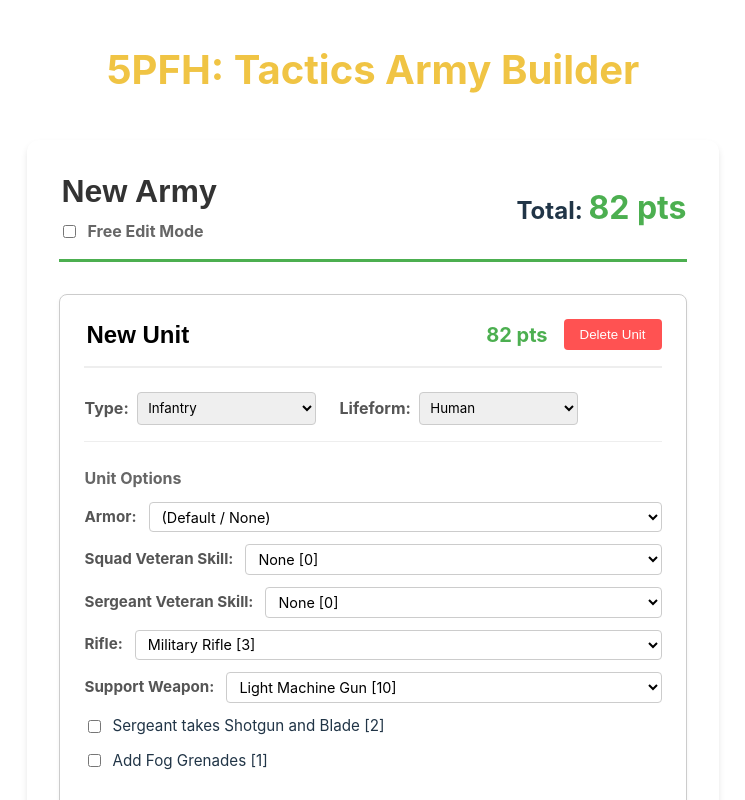
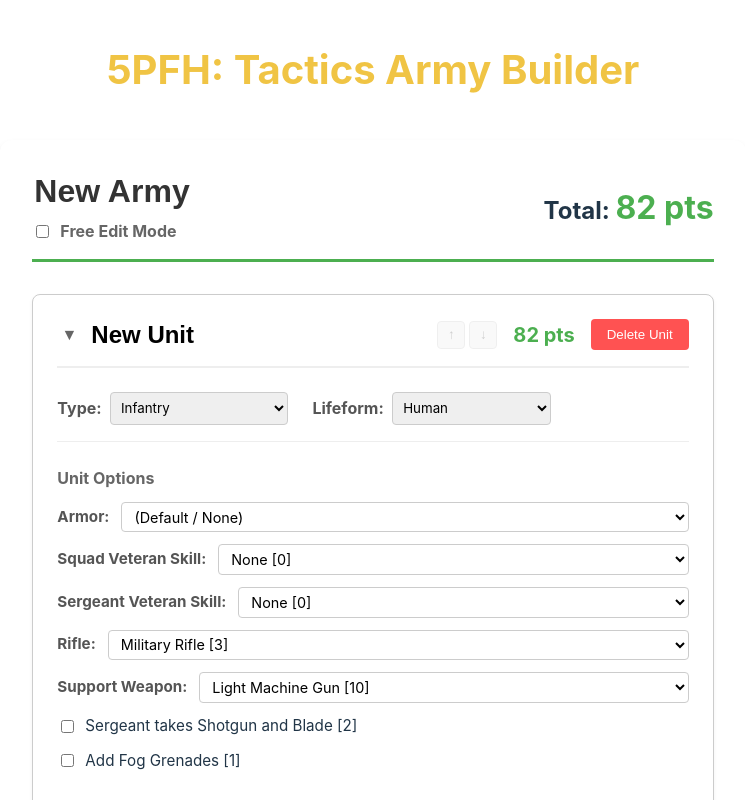
Before and after one commit to pomalley/tactics-builder, a Vue app: page / in a window 1280 px wide. Both pictures are taken after a click on the button "+ Add New Unit". Shown: the top 800 px of the page, without its empty margins (267-1012 px from the left). Built offline with nearby package versions, Linux system fonts and the light colour scheme.

Commit message:
minimize and move units

```diff
--- a/src/components/UnitItem.vue
+++ b/src/components/UnitItem.vue
@@ -18,12 +18,17 @@ import {
   removeSlotFromUnit,
   addExtraToUnit,
   removeExtraFromUnit,
+  toggleUnitMinimized,
+  moveUnit,
 } from "../store";
 import { formatSlotName } from "../utils";
 
 const props = defineProps<{
   unit: Unit;
 }>();
+
+const isFirst = computed(() => armyState.units[0]?.id === props.unit.id);
+const isLast = computed(() => armyState.units[armyState.units.length - 1]?.id === props.unit.id);
 
 const lifeformTypes = Object.keys(lifeformClassPoints) as Lifeform[];
 
@@ -163,13 +168,40 @@ const getOptionPointsLabel = (opt: UnitOptionDef) => {
 <template>
   <div class="unit-item">
     <div class="unit-header">
+      <div class="header-main">
+        <button
+          @click="toggleUnitMinimized(unit.id)"
+          class="toggle-btn"
+          :title="unit.minimized ? 'Expand' : 'Collapse'"
+        >
+          {{ unit.minimized ? '▶' : '▼' }}
+        </button>
         <input
           type="text"
           v-model="unit.name"
           class="unit-name-input"
           placeholder="Unit Name"
         />
+      </div>
       <div class="unit-actions">
+        <div class="move-btns">
+          <button
+            @click="moveUnit(unit.id, 'up')"
+            :disabled="isFirst"
+            class="move-btn"
+            title="Move Up"
+          >
+            ↑
+          </button>
+          <button
+            @click="moveUnit(unit.id, 'down')"
+            :disabled="isLast"
+            class="move-btn"
+            title="Move Down"
+          >
+            ↓
+          </button>
+        </div>
         <span class="unit-points">{{ unitPoints }} pts</span>
         <button @click="emit('remove', unit.id)" class="remove-btn">
           Delete Unit
@@ -177,6 +209,7 @@ const getOptionPointsLabel = (opt: UnitOptionDef) => {
       </div>
     </div>
 
+    <div v-if="!unit.minimized" class="unit-body">
       <div class="unit-settings">
         <div class="setting-group">
           <label>Type:</label>
@@ -302,6 +335,7 @@ const getOptionPointsLabel = (opt: UnitOptionDef) => {
         </button>
       </div>
     </div>
+  </div>
 </template>
 
 <style scoped>
@@ -344,6 +378,37 @@ const getOptionPointsLabel = (opt: UnitOptionDef) => {
     align-items: center;
     margin-bottom: 1.5rem;
   }
+}
+
+.header-main {
+  display: flex;
+  align-items: center;
+  gap: 0.5rem;
+  flex: 1;
+}
+
+.toggle-btn {
+  background: transparent;
+  border: none;
+  cursor: pointer;
+  font-size: 1rem;
+  padding: 0.25rem;
+  color: #666;
+  display: flex;
+  align-items: center;
+  justify-content: center;
+  width: 24px;
+  height: 24px;
+}
+
+@media (prefers-color-scheme: dark) {
+  .toggle-btn {
+    color: #aaa;
+  }
+}
+
+.toggle-btn:hover {
+  color: #4caf50;
 }
 
 @media (prefers-color-scheme: dark) {
@@ -429,6 +494,44 @@ const getOptionPointsLabel = (opt: UnitOptionDef) => {
   display: flex;
   align-items: center;
   gap: 1rem;
+}
+
+.move-btns {
+  display: flex;
+  gap: 0.25rem;
+}
+
+.move-btn {
+  background: #eee;
+  border: 1px solid #ccc;
+  border-radius: 4px;
+  width: 28px;
+  height: 28px;
+  cursor: pointer;
+  display: flex;
+  align-items: center;
+  justify-content: center;
+  font-weight: bold;
+  color: #666;
+}
+
+@media (prefers-color-scheme: dark) {
+  .move-btn {
+    background: #333;
+    border-color: #555;
+    color: #ccc;
+  }
+}
+
+.move-btn:hover:not(:disabled) {
+  background: #4caf50;
+  color: white;
+  border-color: #4caf50;
+}
+
+.move-btn:disabled {
+  opacity: 0.3;
+  cursor: not-allowed;
 }
 
 .unit-points {
--- a/src/store.ts
+++ b/src/store.ts
@@ -191,6 +191,17 @@ export const removeUnit = (unitId: string) => {
     }
 }
 
+export const moveUnit = (unitId: string, direction: 'up' | 'down') => {
+    const index = armyState.units.findIndex(u => u.id === unitId);
+    if (index === -1) return;
+
+    const newIndex = direction === 'up' ? index - 1 : index + 1;
+    if (newIndex < 0 || newIndex >= armyState.units.length) return;
+
+    const [unit] = armyState.units.splice(index, 1);
+    armyState.units.splice(newIndex, 0, unit);
+}
+
 export const changeUnitType = (unitId: string, newType: UnitType) => {
     const unit = armyState.units.find(u => u.id === unitId)
     if (unit) {
@@ -243,6 +254,13 @@ export const toggleUnitOption = (unitId: string, optionId: string) => {
             unit.selectedOptions.splice(index, 1);
         }
         populateModels(unit);
+    }
+}
+
+export const toggleUnitMinimized = (unitId: string) => {
+    const unit = armyState.units.find(u => u.id === unitId);
+    if (unit) {
+        unit.minimized = !unit.minimized;
     }
 }
 
--- a/src/types.ts
+++ b/src/types.ts
@@ -24,6 +24,7 @@ export interface Unit {
     models: Model[];
     slots: Record<string, EquipmentName>;
     extras: EquipmentName[];
+    minimized?: boolean;
 }
 
 export interface UnitOptionDef {
```
Also changed, not shown: 5 other files (tests, documents, lock files or other folders). Lines whose indentation alone changed are shown as unchanged.
